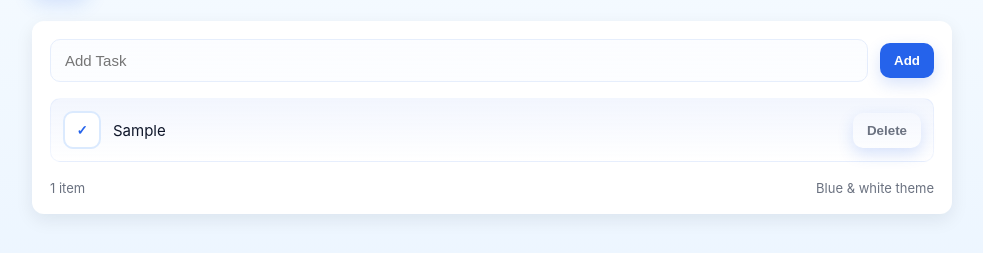
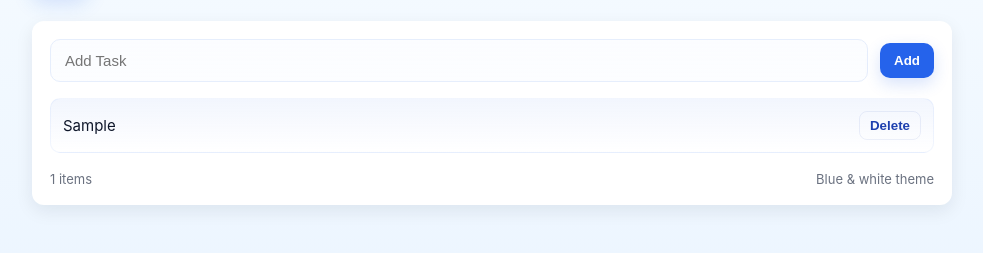
Before and after one commit to Besky037/ToDo, a plain HTML site: page index.html in a window 1280 px wide. Both pictures are taken after typing "Sample" into the empty fields and a click on the button "Add". Shown: the part 107-360 px from the top of the page, without its empty margins (148-1131 px from the left). Drawn offline with Linux system fonts and the light colour scheme.

Commit message:
Added Functionality of adding and deleting tasks

```diff
--- a/script.js
+++ b/script.js
@@ -1,52 +1,45 @@
-const input = document.getElementById('todo-input');
-const addBtn = document.getElementById('add-btn');
-const list = document.getElementById('todo-list');
+// Select elements
+
+const input = document.getElementById("todo-input");
+const button = document.getElementById("add-btn");
+const list = document.getElementById("todo-list");
+const meta = document.querySelector('.meta');
 
 function updateCount() {
-  const countEl = document.querySelector('.footer .meta');
-  const items = list.querySelectorAll('.todo-item').length;
-  countEl.textContent = `${items} item${items !== 1 ? 's' : ''}`;
+  if (meta) meta.textContent = `${list.children.length} items`;
 }
 
-function createItem(text) {
-  const item = document.createElement('div');
+// add task
+button.addEventListener("click", function() {
+  const task = input.value.trim();
+  if (!task) {
+    alert("Please enter a task");
+    return;
+  }
+
+  const item = document.createElement("div");
   item.className = 'todo-item';
 
-  const check = document.createElement('button');
-  check.className = 'check';
-  check.textContent = '✓';
-  check.addEventListener('click', () => {
-    textEl.classList.toggle('done');
+  const text = document.createElement("div");
+  text.className = 'todo-text';
+  text.textContent = task;
+
+  const deletebutton = document.createElement("button");
+  deletebutton.className = 'btn-delete';
+  deletebutton.textContent = 'Delete';
+  deletebutton.addEventListener("click", function() {
+    item.remove();
+    updateCount();
   });
 
-  const textEl = document.createElement('div');
-  textEl.className = 'todo-text';
-  textEl.textContent = text;
-
-  const del = document.createElement('button');
-  del.className = 'btn-primary';
-  del.style.background = 'transparent';
-  del.style.color = 'var(--muted)';
-  del.style.border = 'none';
-  del.textContent = 'Delete';
-  del.addEventListener('click', () => { item.remove(); updateCount(); });
-
-  item.appendChild(check);
-  item.appendChild(textEl);
-  item.appendChild(del);
-  return item;
-}
-
-addBtn.addEventListener('click', () => {
-  const val = input.value.trim();
-  if (!val) return;
-  const item = createItem(val);
+  item.appendChild(text);
+  item.appendChild(deletebutton);
   list.appendChild(item);
-  input.value = '';
+  input.value = "";
   updateCount();
 });
 
-input.addEventListener('keydown', (e) => { if (e.key === 'Enter') addBtn.click(); });
-
-// initial count
-updateCount();
+// allow Enter key to add
+input.addEventListener('keydown', function(e){
+  if (e.key === 'Enter') button.click();
+});
--- a/style.css
+++ b/style.css
@@ -77,6 +77,18 @@ h1 { margin:0;font-size:20px;letter-spacing:-0.2px }
 }
 .btn-primary:active{ transform: translateY(1px) }
 
+/* small delete button that matches theme */
+.btn-delete{
+	background: transparent;
+	color: var(--primary-600);
+	border: 1px solid rgba(30,64,175,0.08);
+	padding: 6px 10px;
+	border-radius: 8px;
+	cursor: pointer;
+	font-weight:600;
+}
+.btn-delete:hover{ background: rgba(30,64,175,0.04) }
+
 .todo-list { margin-top:16px; display:flex; flex-direction:column; gap:10px; }
 
 .todo-item {
```
